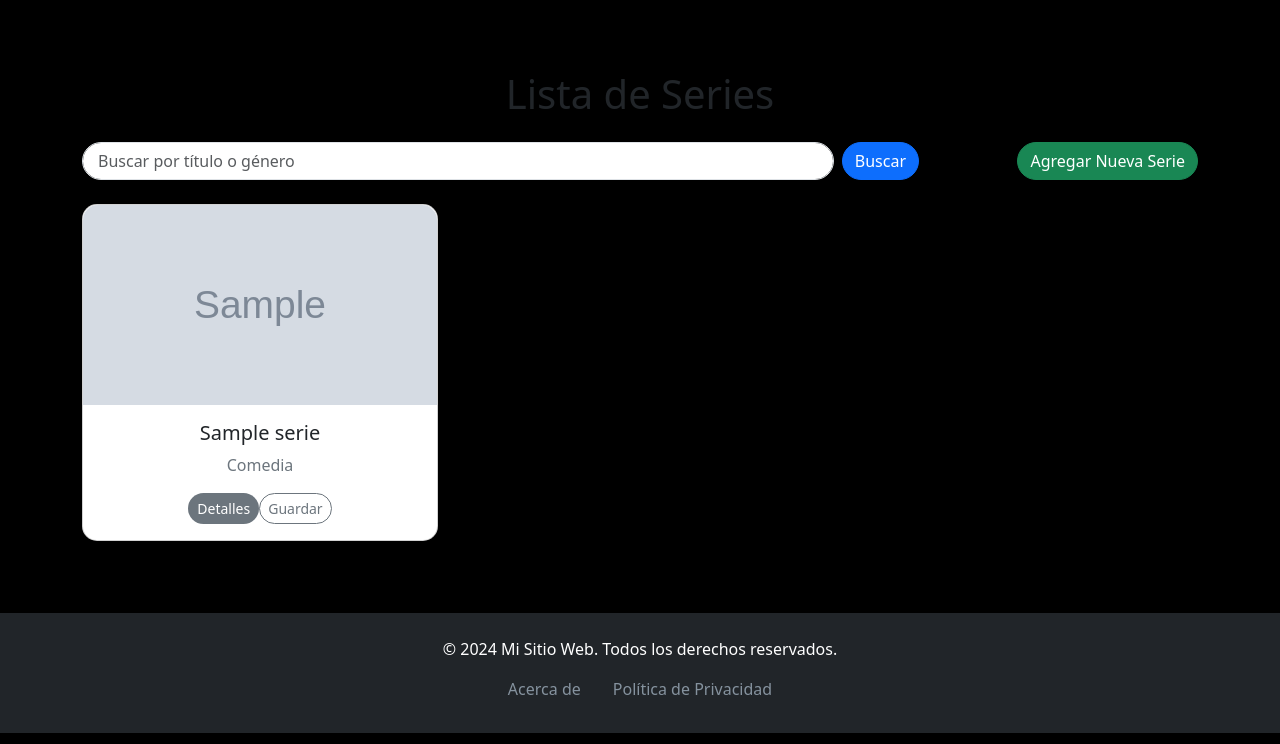
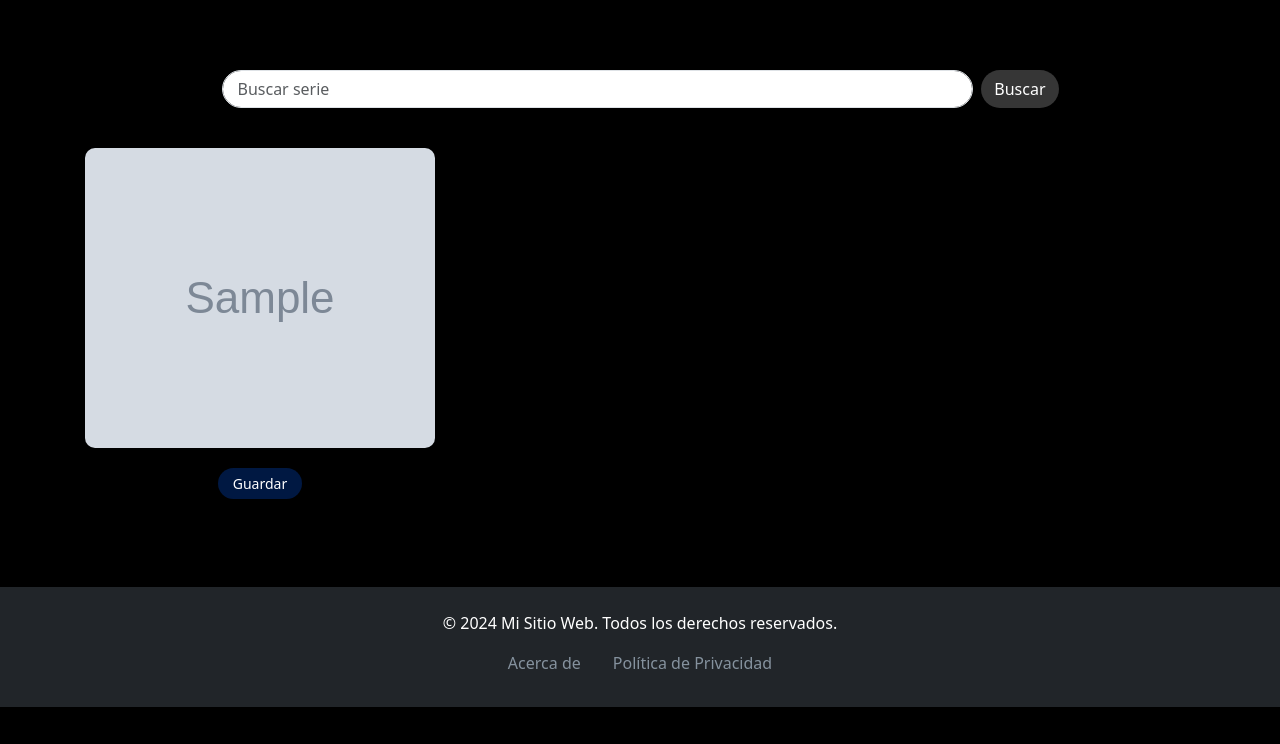
Before and after one commit to cancemagustin/EntregaFinal_Cancelare, a Django app: page /serie/ in a window 1280 px wide. Shown: the part 56-800 px from the top of the page. Run offline with Django 5.2, Linux system fonts and the light colour scheme; tables that the repository leaves empty hold one stand-in row (values such as "Sample post"); grey boxes marked "Sample" are stand-in pictures; some libraries are stand-ins or nearby versions.

Commit message:
listo sección buscar / series_guardadas

```diff
--- a/Main/templates/Main/base.html
+++ b/Main/templates/Main/base.html
@@ -5,9 +5,10 @@
     <meta name="viewport" content="width=device-width, initial-scale=1.0">
     <title>Blog | {% block title %}{% endblock title %}</title>
     <link href="https://cdn.jsdelivr.net/npm/bootstrap@5.3.3/dist/css/bootstrap.min.css" rel="stylesheet" integrity="sha384-QWTKZyjpPEjISv5WaRU9OFeRpok6YctnYmDr5pNlyT2bRjXh0JMhjY6hW+ALEwIH" crossorigin="anonymous">
+
 </head>
 <body style="background-color: #000000;">
-    <nav class="navbar navbar-expand-lg navbar-dark shadow-sm fixed-top" style="background-color: #3b3b3b;">
+    <nav class="navbar navbar-expand-lg navbar-dark shadow-sm fixed-top" style="background-color: #343a40;">
         <div class="container">
           <a class="navbar-brand fw-bold text-primary text-white" href="{% url 'Main:home' %}">Sitio</a>
           <button class="navbar-toggler border-0" type="button" data-bs-toggle="collapse" data-bs-target="#navbarNav" aria-controls="navbarNav" aria-expanded="false" aria-label="Toggle navigation">
--- a/Main/views.py
+++ b/Main/views.py
@@ -9,5 +9,6 @@ def index(request):
 
 def home(request):
     series = Serie.objects.all()
+    series = series.order_by('?')
     ultimas_5_series = Serie.objects.all().order_by('-fecha_lanzamiento')[:5]
     return render(request, 'Main/home.html', {'series': series, 'ultimas_5_series': ultimas_5_series})
--- a/Series/templates/Series/serie_list.html
+++ b/Series/templates/Series/serie_list.html
@@ -1,81 +1,150 @@
+<style>
+.serie_contenedor {
+    display: flex;
+    flex-direction: column;  /* Organiza la imagen arriba y los botones abajo */
+    align-items: center;
+    width: 350px;
+    height: auto;
+    margin: auto;
+    position: relative;
+    overflow: hidden;
+    transition: transform 0.3s ease; /* Para agrandar el contenedor */
+}
+
+.serie_contenedor:hover {
+    transform: scale(1.1); /* Agranda el contenedor al pasar el cursor */
+}
+
+.serie_image {
+    width: 100%;
+    height: 300px;
+    object-fit: cover;  /* Cubre el área sin deformarse */
+    border-radius: 10px;
+    transition: opacity 0.3s ease; /* Para hacer desaparecer el botón al hacer hover */
+}
+
+.titulo-serie {
+    position: absolute;
+    bottom: -30px; /* Empuja el título fuera de la vista */
+    left: 0;
+    width: 100%;
+    text-align: center;
+    color: white;
+    background-color: rgba(0, 0, 0, 0.6);
+    padding: 10px;
+    opacity: 0;
+    transition: all 0.3s ease; /* Transición para que el título aparezca */
+}
+
+.serie_contenedor:hover .titulo-serie {
+    bottom: 0;
+    opacity: 1;
+}
+
+.serie_contenedor:hover  + .botonera .guardar {
+    display: none; /* Oculta los botones al hacer hover sobre la imagen */
+}
+
+.botonera {
+    display: flex;
+    justify-content: center;
+    gap: 10px;
+    margin-top: 10px;
+}
+
+.boton {
+    display: inline-block;
+    padding: 5px 15px;
+    font-size: 14px;
+    text-align: center;
+    text-decoration: none;
+    border-radius: 20px;
+    border: none;
+    color: white;
+    cursor: pointer;
+    transition: 0.3s;
+    margin-top: 10px;
+}
+
+.boton:hover {
+    opacity: 0.8;
+}
+
+.detalle {
+    background-color: rgb(0, 65, 65);
+}
+
+.actualizar {
+    background-color: rgb(97, 0, 0);
+}
+
+.eliminar {
+    background-color: rgb(20, 0, 0);
+}
+
+.guardar {
+    background-color: rgb(0, 24, 66);
+}
+
+.desguardar {
+    background-color: rgb(54, 54, 54);
+}
+
+
+</style>
+
 {% extends 'Main/base.html' %}
 
 {% block title %}
     Lista de Series
 {% endblock title %}
 
-{% block content_title %}
-    Lista de Series
-{% endblock content_title %}
+{% block title_content %}
+{% endblock title_content %}
 
 {% block content %}
     <div class="container my-5">
-    <h1 class="text-center mb-4">Lista de Series</h1>
-
-    <!-- Botón para agregar nueva serie -->
-    <div class="d-flex justify-content-between align-items-center mb-4">
+        <div class="d-flex align-items-center mb-4" style="justify-content: center;">
             <form method="get" action="{% url 'Series:serie_list' %}" class="d-flex w-75">
-            <input type="text" name="busqueda" placeholder="Buscar por título o género" value="{{ request.GET.busqueda }}"
+                <input type="text" name="busqueda" placeholder="Buscar serie" value="{{ request.GET.busqueda }}"
                     class="form-control me-2" style="border-radius: 20px; padding-left: 15px;">
-            <button type="submit" class="btn btn-primary" style="border-radius: 20px;">
+                <button type="submit" class="btn" style="border-radius: 20px; background-color: rgb(54, 54, 54); color: white;">
                     <i class="bi bi-search"></i> Buscar
                 </button>
             </form>
-        <a href="{% url 'Series:serie_create' %}" class="btn btn-success" style="border-radius: 20px;">
-            <i class="bi bi-plus-circle"></i> Agregar Nueva Serie
-        </a>
         </div>
 
-    <!-- Lista de series -->
         <div class="row">
             {% for serie in serie %}
-        <div class="col-md-4 mb-4">
-            <div class="card shadow-sm" style="border-radius: 15px;">
+                <div class="col-lg-4 col-md-6 col-sm-12 mb-4">
+                    <div class="serie_contenedor">
+                        <a href="{% url 'Series:serie_details' id=serie.id %}">
                             {% if serie.imagen %}
-                    <img src="{{ serie.imagen.url }}" class="card-img-top" alt="Imagen de {{ serie.titulo }}"
-                         style="height: 200px; object-fit: cover; border-top-left-radius: 15px; border-top-right-radius: 15px;">
+                                <img src="{{ serie.imagen.url }}" class="serie_image" alt="Imagen de {{ serie.titulo }}">
                             {% else %}
-                    <div class="d-flex align-items-center justify-content-center bg-light"
-                         style="height: 200px; border-top-left-radius: 15px; border-top-right-radius: 15px;">
-                        <p class="text-muted">Sin imagen</p>
+                                <div class="sin-imagen">Sin imagen disponible</div>
+                            {% endif %}
+                        </a>
+                        <div class="titulo-serie">{{ serie.titulo }}</div>
                     </div>
-                {% endif %}
-                <div class="card-body text-center">
-                    <h5 class="card-title text-dark">{{ serie.titulo }}</h5>
-                    <p class="card-text text-secondary">{{ serie.genero }}</p>
-                    <div class="btn-group" role="group">
-                        <a href="{% url 'Series:serie_details' id=serie.id %}" class="btn btn-sm" style="background-color: #6c757d ; color: white; border-radius: 20px;">
-                            Detalles
-                        </a>
+
+                    <!-- Mueve la botonera afuera del serie_contenedor -->
+                    <div class="botonera">
                         {% if user.is_superuser %}
-                            <a href="{% url 'Series:serie_update' id=serie.id %}" class="btn btn-warning btn-sm" style="border-radius: 20px;">
-                                Actualizar
-                            </a>
-                            <a href="{% url 'Series:serie_delete' id=serie.id %}" class="btn btn-danger btn-sm" style="border-radius: 20px;">
-                                Eliminar
-                            </a>
+                            <a href="{% url 'Series:serie_update' id=serie.id %}" class="boton actualizar">Actualizar</a>
+                            <a href="{% url 'Series:serie_delete' id=serie.id %}" class="boton eliminar">Eliminar</a>
                         {% else %}
                             <form method="post" action="{% url 'Series:serie_save' id=serie.id %}" class="d-inline">
                                 {% csrf_token %}
                                 {% if serie.id in series_guardadas_ids %}
-                                    <button type="submit" class="btn btn-sm" style="border-radius: 20px;background-color: #adb5bd ; color: white;">
-                                        Desguardar
-                                    </button>
+                                    <button type="submit" class="boton desguardar">Desguardar</button>
                                 {% else %}
-                                    <button type="submit" class="btn btn-outline-secondary btn-sm" style="border-radius: 20px;">
-                                        Guardar
-                                    </button>
+                                    <button type="submit" class="boton guardar">Guardar</button>
                                 {% endif %}
                             </form>
                         {% endif %}
                     </div>
                 </div>
-            </div>
-        </div>
-        {% empty %}
-        <div class="col-12">
-            <p class="text-center text-muted">No hay series disponibles.</p>
-        </div>
             {% endfor %}
         </div>
     </div>
--- a/Series/templates/Series/serie_update.html
+++ b/Series/templates/Series/serie_update.html
@@ -46,6 +46,7 @@
 
                     <div class="d-flex justify-content-between">
                         <button type="submit" class="btn btn-primary w-45">Actualizar</button>
+                        <a href="{% url 'Series:serie_delete' serie.pk %}" class="btn btn-success">Eliminar</a>
                         <a href="{{ request.META.HTTP_REFERER|default:'' }}" class="btn btn-secondary">Cancelar</a>
                     </div>
                 </form>
--- a/Series/views.py
+++ b/Series/views.py
@@ -5,10 +5,6 @@ from .models import Serie, SerieGuardada
 from .forms import SerieForm
 from django.views.generic import ListView, DetailView, DeleteView
 from django.contrib import messages
-
-
-from django.shortcuts import render
-from .models import Serie
 
 
 def is_superuser(user):
@@ -43,6 +39,7 @@ class SerieListView(ListView):
         busqueda = self.request.GET.get("busqueda", None)
         if busqueda:
             queryset = queryset.filter(titulo__icontains=busqueda)
+        queryset = queryset.order_by('titulo')
         return queryset
 
     def get_context_data(self, **kwargs):
```
Also changed, not shown: Main/templates/Main/home.html (+11 -5 lines), Series/templates/Series/serie_detail.html (+27 -6 lines), Series/templates/Series/serie_saved_list.html (+95 -19 lines). Lines whose indentation alone changed are shown as unchanged.
